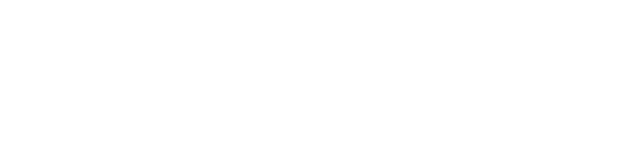
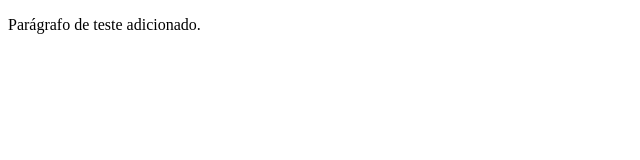
Before and after one commit to xvierdev/LearningAll, a plain HTML site: page index.html in a window 1280 px wide. Shown: the whole page, without its empty margins (0-640 px from the left). Drawn offline with Linux system fonts and the light colour scheme.

Commit message:
add first paragraph

```diff
--- a/index.html
+++ b/index.html
@@ -5,6 +5,7 @@
 </head>
 
 <body>
+<p>Parágrafo de teste adicionado.</p>
 
 </body>
 
```
